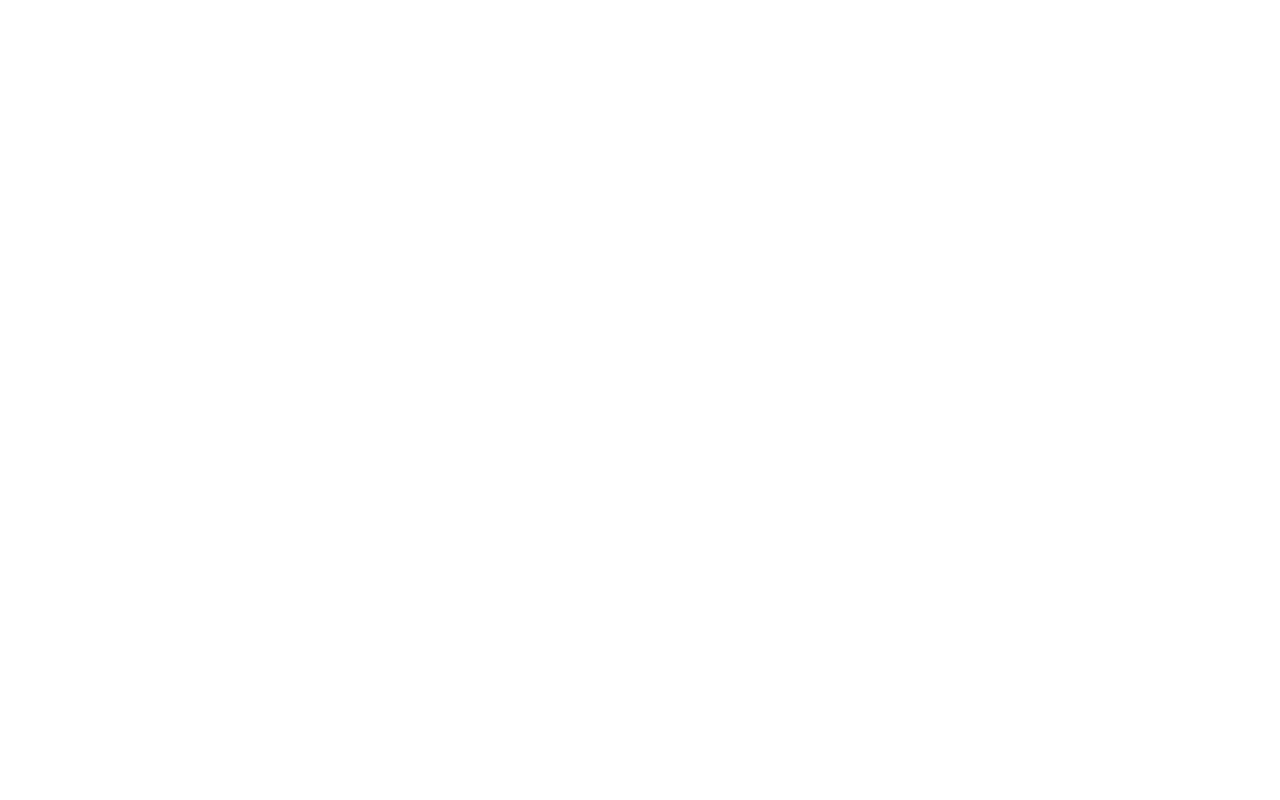
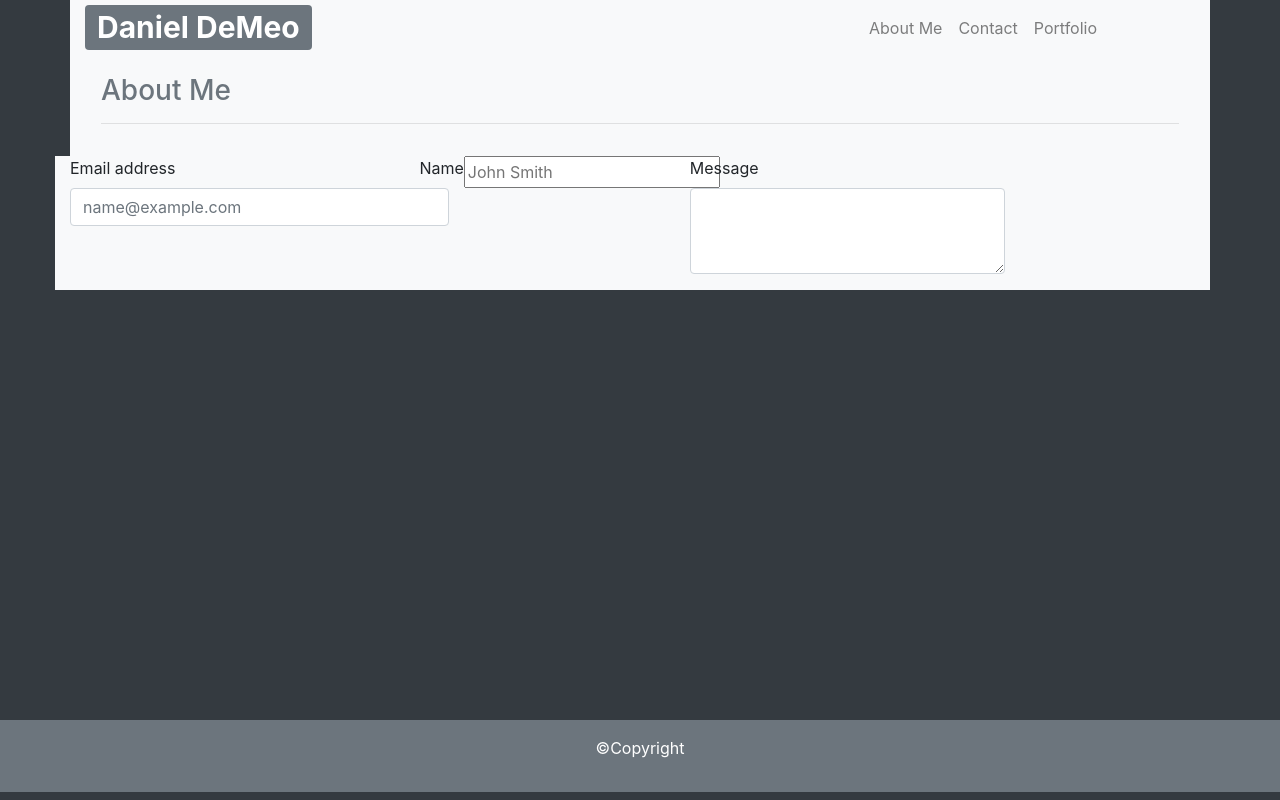
Before and after one commit to roganoth/day-Engine, a plain HTML site: page contact.html in a window 1280 px wide. Drawn offline with nearby package versions, Linux system fonts and the light colour scheme.

Commit message:
added forms to contact page

```diff
--- a/contact.html
+++ b/contact.html
@@ -9,6 +9,64 @@
     <link rel="stylesheet" href="https://stackpath.bootstrapcdn.com/bootstrap/4.3.1/css/bootstrap.min.css" integrity="sha384-ggOyR0iXCbMQv3Xipma34MD+dH/1fQ784/j6cY/iJTQUOhcWr7x9JvoRxT2MZw1T" crossorigin="anonymous">
 </head>
 <body>
+        <body class="bg-dark">
+                <div class="container">
+                        <div class="row bg-light overflow-auto">
+                          <div class="col-sm-8"><h1><span class="badge badge-secondary">Daniel DeMeo</span></h1></div>
+                          <div class="col-sm-4"><nav class="navbar navbar-expand-lg navbar-light bg-light">
+
+                                  <ul class="navbar-nav">
+                                    <li class="nav-item">
+                                      <a class="nav-link" href="index.html">About Me<span class="sr-only">(current)</span></a>
+                                    </li>
+                                    <li class="nav-item">
+                                      <a class="nav-link" href="contact.html">Contact</a>
+                                    </li>
+                                    <li class="nav-item">
+                                      <a class="nav-link" href="portfolio.html">Portfolio</a>
+                                    </li>
+
+                                  </ul>
+
+                              </nav></div>
+                        </div>
+
+                        <div class="row bg-light">
+                                <div class="row bg-light w-100 p-3 mx-auto">
+                                        <div class="col-sm-12"><h3 class="text-secondary">About Me</h3><hr></div>
+                                      </div>
+                                      <form>
+                                            <div class="row bg-light">
+                                                <div class="col-sm"></div>
+                                                <div class="row bg-light">
+                                                    <div class="col-sm-12">
+                                                <div class="form-group row">
+                                                  <label for="exampleFormControlInput1">Email address</label>
+                                                  <input type="email" class="form-control" id="exampleFormControlInput1" placeholder="name@example.com">
+                                                </div>
+                                                </div>
+                                                </div>
+                                                <div class="row bg-light">
+                                                    <div class="col-sm-12">
+                                                <div class="form-group row">
+                                                  <label for="exampleFormControlInput1">Name</label><br>
+                                                  <input type="text" clas="form-control" placeholder="John Smith">
+                                                </div>
+                                                </div>
+                                                </div>
+                                                <div class="row bg-light">
+                                                    <div class="col-sm-12">
+                                                <div class="form-group row">
+                                                        <label for="exampleFormControlTextarea1">Message</label>
+                                                        <textarea class="form-control" id="exampleFormControlTextarea1" rows="3"></textarea>
+                                                      </div>
+                                                    </div>
+                                                </div>
+                                            </div>
+                                        </form>
+                </div>
+
+                        <div class="p-3 mb-2 bg-secondary text-white fixed-bottom"><p class="text-center">&copy;Copyright</p></div>
 
 </body>
 </html>
```
